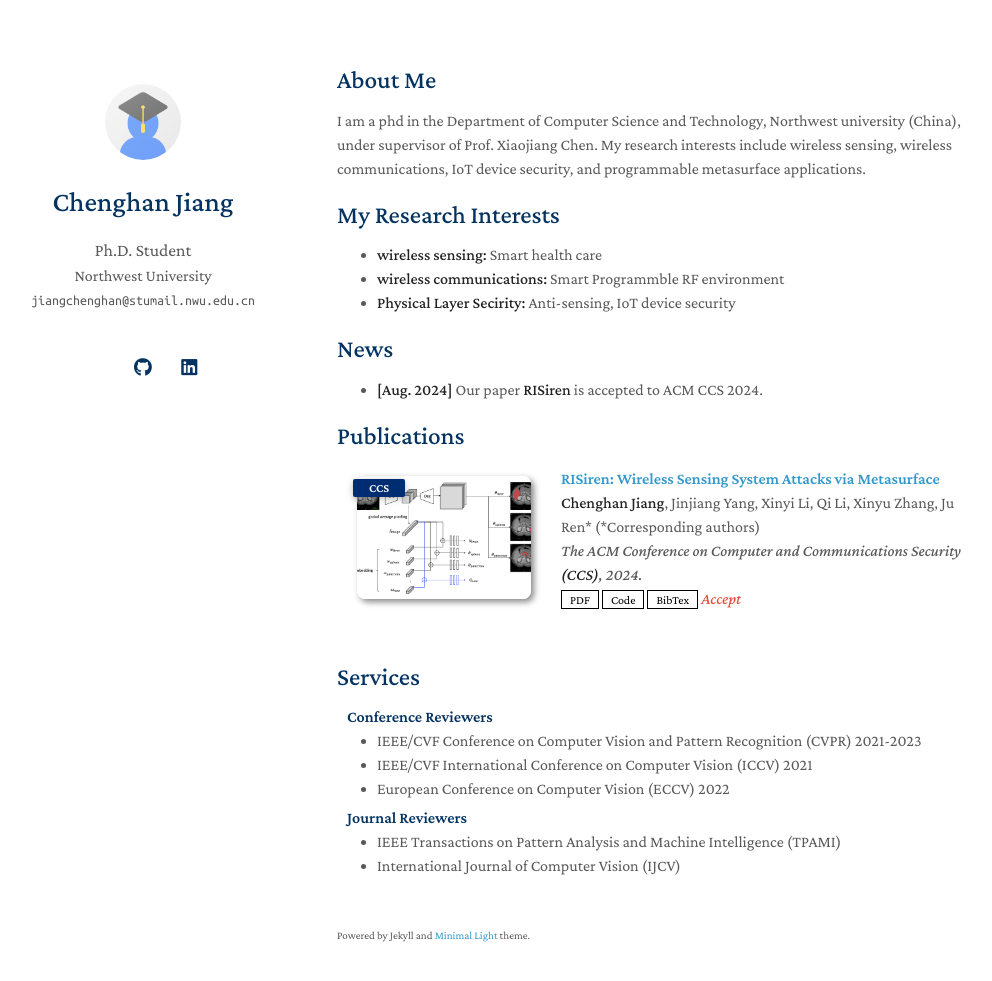
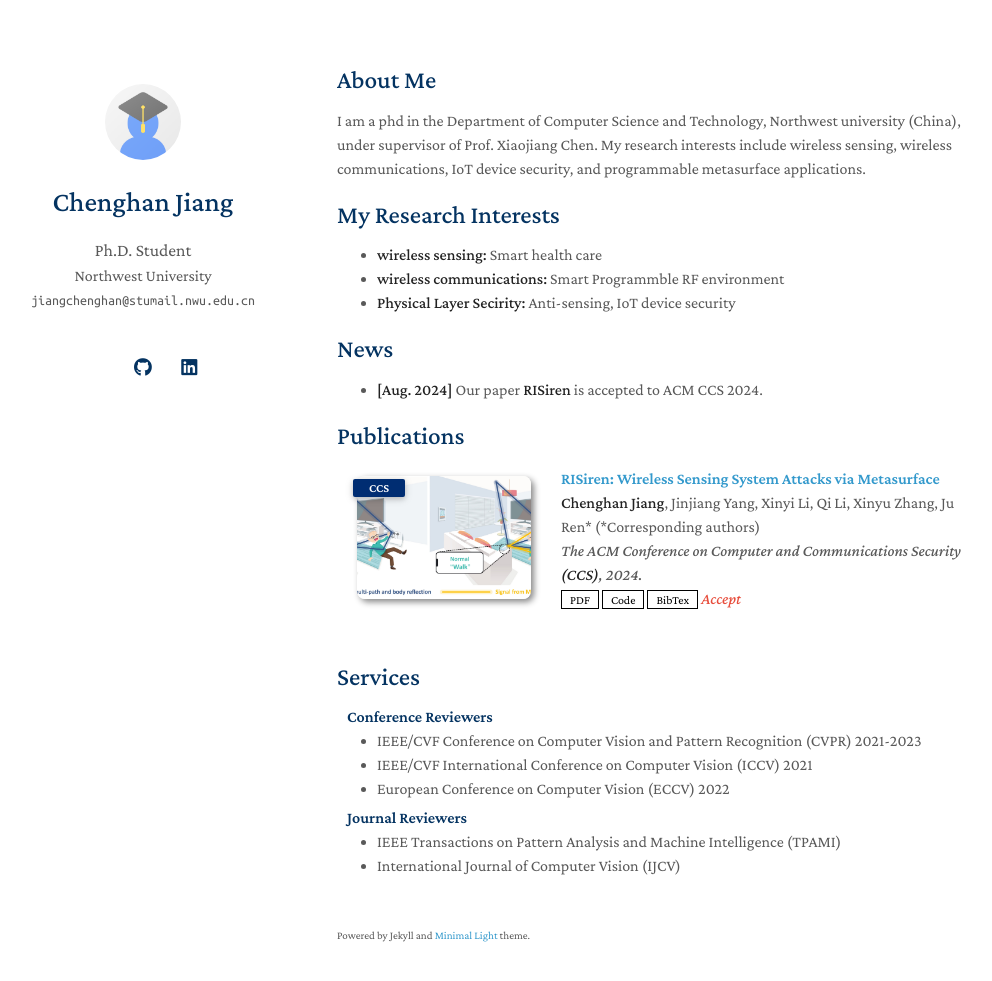
Before and after one commit to HappyChenghan/HappyChenghan.github.io, a Jekyll site: the page built from index.md, in a window 1280 px wide and 1016 px high. Shown: the top 981 px of the window, without its empty margins (133-1125 px from the left). Built offline with Jekyll 4.4.1, drawn with Linux system fonts in a browser that asks for light colours; a style sheet for code colours, icons or effects is not loaded; our own code applies the rules of GitHub Pages for plain Markdown files.

Commit message:
Update publications.yml

```diff
--- a/_data/publications.yml
+++ b/_data/publications.yml
@@ -7,5 +7,5 @@ main:
     pdf: ./assets/files/RISren_CCS2024_Camera_ready_New (0918).pdf
     code: https://github.com/MrGiovanni/ContinualLearning
     bibtex: https://bib.yliu.me/MICCAI23.txt
-    image: ./assets/img/teaser_example_2.png
+    image: ./assets/img/Fig1.jpg
     notes: Accept
```
